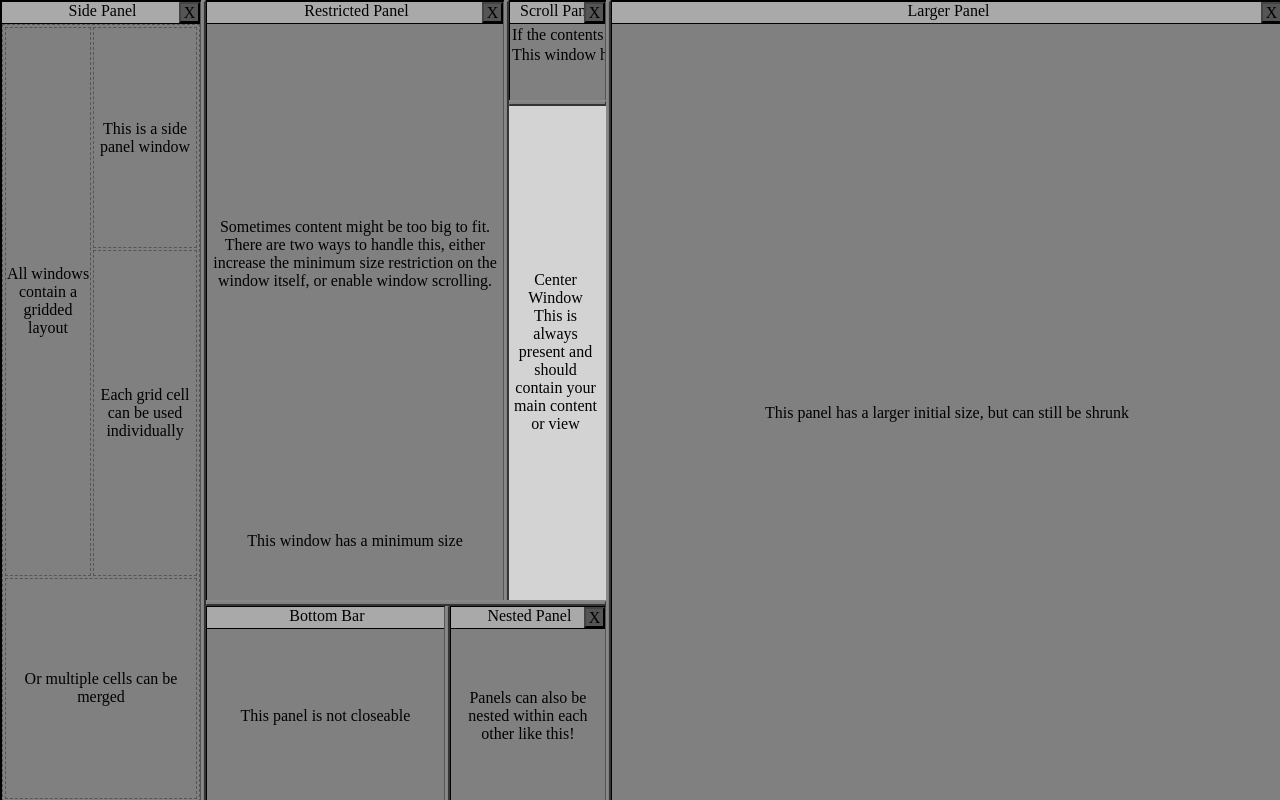
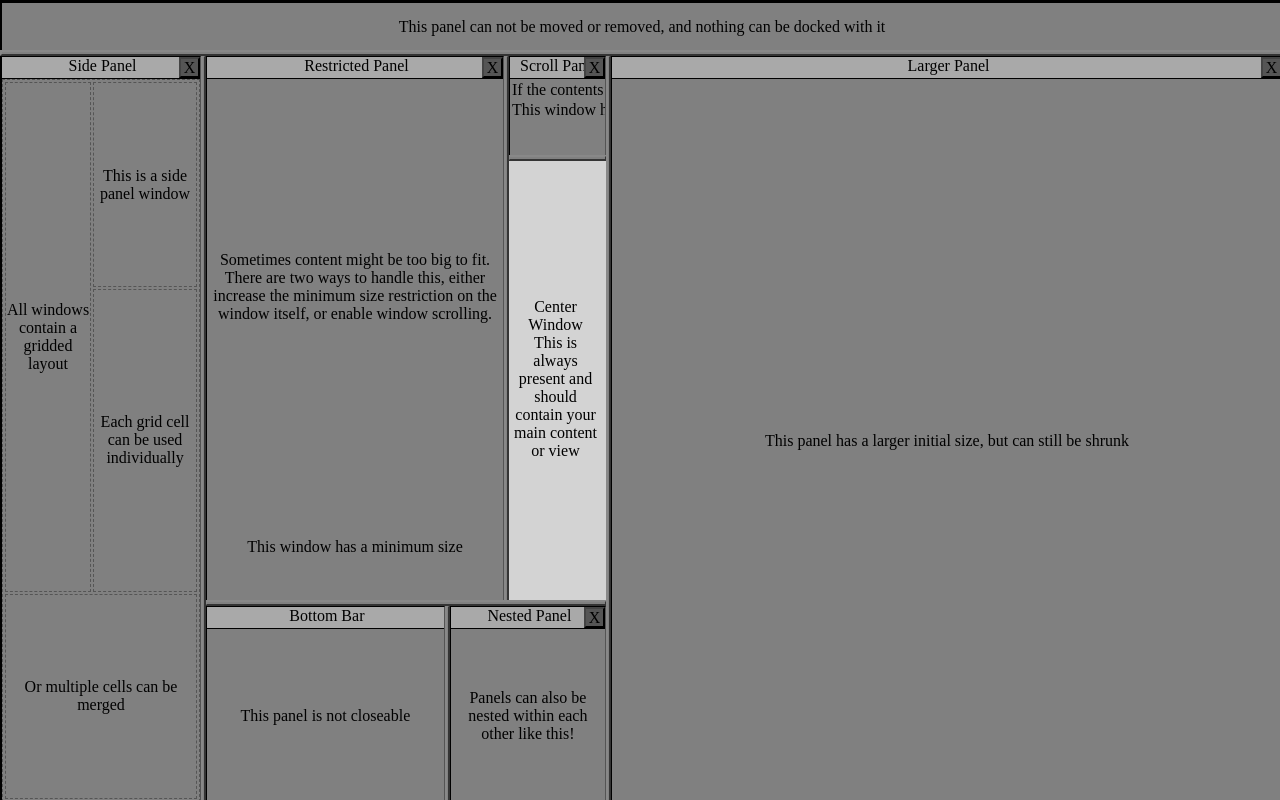
Before and after one commit to WebCabin/wcDocker, a plain HTML site: page index.html in a window 1280 px wide. Drawn offline with Linux system fonts and the light colour scheme.

Commit message:
-Windows can now have their movement disabled.

```diff
--- a/Code/dockwidget.js
+++ b/Code/dockwidget.js
@@ -25,6 +25,7 @@ function wcDockWidget(title) {
     y: true,
   };
 
+  this._moveable = true;
   this._closeable = true;
 
   this._init();
@@ -104,6 +105,15 @@ wcDockWidget.prototype = {
     return {x: this._scrollable.x, y: this._scrollable.y};
   },
 
+  // Sets, or Gets the moveable status of the window.
+  moveable: function(enabled) {
+    if (typeof enabled !== 'undefined') {
+      this._moveable = enabled? true: false;
+    }
+
+    return this._moveable;
+  },
+
   // Gets, or Sets whether this dock window can be closed.
   // Params:
   //    enabled     If supplied, toggles whether it can be closed.
--- a/Code/framewidget.js
+++ b/Code/framewidget.js
@@ -97,7 +97,15 @@ wcFrameWidget.prototype = {
       this.$center.toggleClass('wcScrollableX', scrollable.x);
       this.$center.toggleClass('wcScrollableY', scrollable.y);
 
-      if (widget._closeable) {
+      if (widget.moveable()) {
+        this.$frame.prepend(this.$title);
+        this.$center.css('top', '21px');
+      } else {
+        this.$title.remove();
+        this.$center.css('top', '0px');
+      }
+
+      if (widget.closeable()) {
         this.$frame.append(this.$close);
       } else {
         this.$close.remove();
@@ -207,6 +215,14 @@ wcFrameWidget.prototype = {
     return false;
   },
 
+  // Moves the widget based on mouse dragging.
+  // Params:
+  //    mouse     The current mouse position.
+  move: function(mouse) {
+    this._pos.x = mouse.x + this._anchorMouse.x;
+    this._pos.y = mouse.y + this._anchorMouse.y;
+  },
+
   // Sets the anchor position for moving the widget.
   // Params:
   //    mouse     The current mouse position.
@@ -221,18 +237,10 @@ wcFrameWidget.prototype = {
   //    same      Whether the moving frame and this one are the same.
   checkAnchorDrop: function(mouse, same, ghost) {
     var widget = this.widget();
-    if (widget) {
+    if (widget && widget.moveable()) {
       return widget.layout().checkAnchorDrop(mouse, same, ghost, this._isFloating, this.$frame);
     }
     return false;
-  },
-
-  // Moves the widget based on mouse dragging.
-  // Params:
-  //    mouse     The current mouse position.
-  move: function(mouse) {
-    this._pos.x = mouse.x + this._anchorMouse.x;
-    this._pos.y = mouse.y + this._anchorMouse.y;
   },
 
   // Resizes the widget based on mouse dragging.
--- a/Code/mainwindow.js
+++ b/Code/mainwindow.js
@@ -463,10 +463,12 @@ wcDocker.prototype = {
   //                  a newly created dock widget of this type.
   //                  Params:
   //                    widget      The dock widget to populate.
+  //    isPrivate     If true, this type will not appear to the user
+  //                  as a window type to create.
   // Returns:
   //    true        The new type has been added successfully.
   //    false       Failure, the type name already exists.
-  registerDockWidgetType: function(name, createFunc) {
+  registerDockWidgetType: function(name, createFunc, isPrivate) {
     for (var i = 0; i < this._dockWidgetTypeList.length; ++i) {
       if (this._dockWidgetTypeList[i].name === name) {
         return false;
@@ -476,6 +478,7 @@ wcDocker.prototype = {
     this._dockWidgetTypeList.push({
       name: name,
       create: createFunc,
+      isPrivate: isPrivate,
     });
     return true;
   },
--- a/index.html
+++ b/index.html
@@ -21,6 +21,14 @@
         var wcWindow = new wcDocker($('body'));
         if (wcWindow) {
           wcWindow.center().addItem($('<div style="text-align:center">Center Window<br>This is always present and should contain your main content or view</div>'), 0, 0);
+
+          wcWindow.registerDockWidgetType('Top Panel', function(widget) {
+            widget.layout().addItem($('<div style="text-align:center">This panel can not be moved or removed, and nothing can be docked with it</div>'), 0, 0, 1, 2);
+            widget.size(50, 50);
+            widget.minSize(50, 50);
+            widget.moveable(false);
+            widget.closeable(false);
+          }, true);
 
           wcWindow.registerDockWidgetType('Side Panel', function(widget) {
             widget.layout().addItem($('<div style="text-align:center">All windows contain a gridded layout</div>'), 0, 0, 1, 2);
@@ -58,6 +66,7 @@
             widget.size(100, 100);
           });
 
+          wcWindow.addDockWidget('Top Panel', wcDocker.DOCK_TOP, false);
           wcWindow.addDockWidget('Side Panel', wcDocker.DOCK_LEFT, false);
           wcWindow.addDockWidget('Larger Panel', wcDocker.DOCK_RIGHT, false);
           var bottomPanel = wcWindow.addDockWidget('Bottom Bar', wcDocker.DOCK_BOTTOM, false);
```
Also changed, not shown: README.md.
